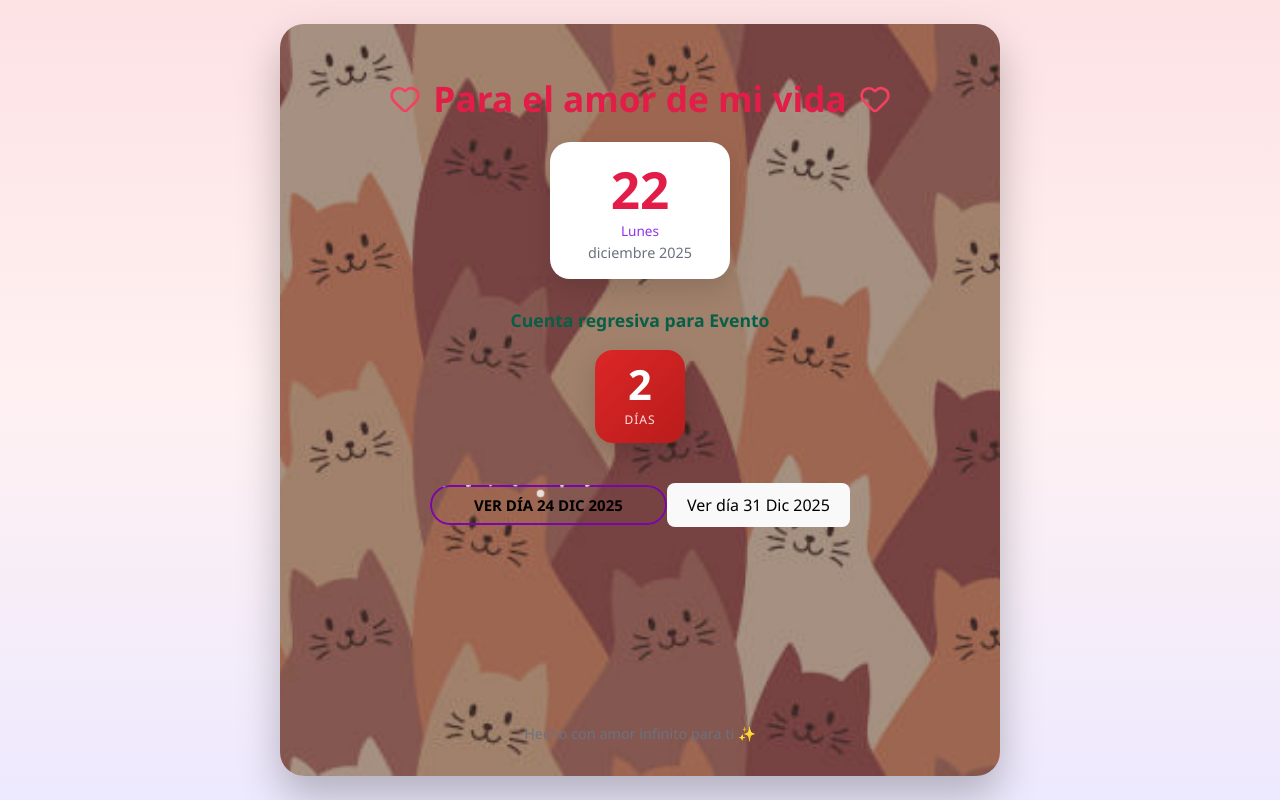
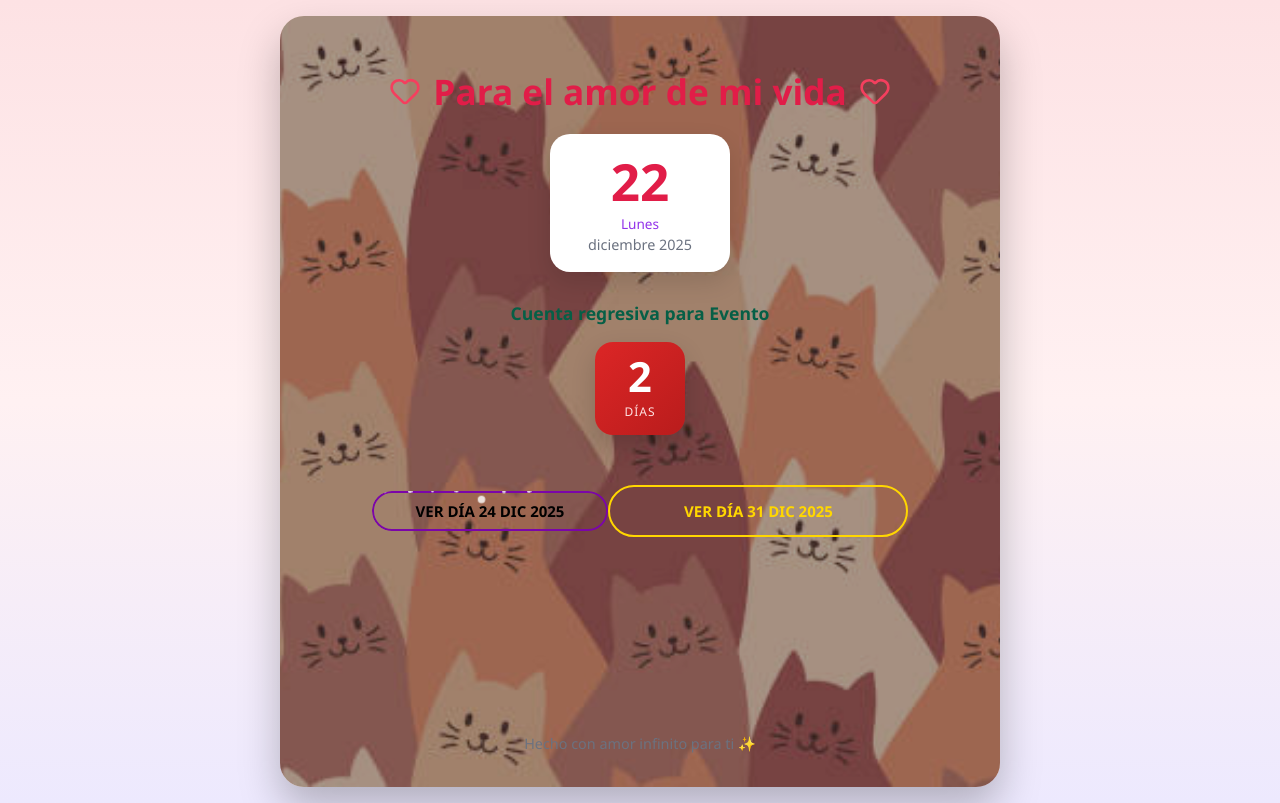
Before and after one commit to DanielAgVz/paginaAmor, a React (Vite) app: page / in a window 1280 px wide. Built offline with nearby package versions, Linux system fonts and the light colour scheme.

Commit message:
Chron: fin de año Botton

```diff
--- a/src/pages/Home.tsx
+++ b/src/pages/Home.tsx
@@ -7,7 +7,7 @@ import ChristmasCountdown from "../Funciones/ChristmasCountdown";
 
 import "../App.css";
 import "../styles/blobButton.css";
-import "../styles/bottonfindeaño.css";
+import "../styles/bottonfindeano.css";
 
 
 export default function Home() {
--- /dev/null
+++ b/src/styles/bottonfindeano.css
@@ -0,0 +1,84 @@
+/* ==========================
+   🔥 BOTÓN FIN DE AÑO
+========================== */
+
+.firework-btn {
+  position: relative;
+  margin-top: 10px;
+  width: 100%;
+  max-width: 300px;
+  padding: 14px 24px;
+
+  font-size: 15px;
+  font-weight: bold;
+  text-transform: uppercase;
+  color: #ffd700;
+
+  background: transparent;
+  border: 2px solid #ffd700;
+  border-radius: 30px;
+
+  cursor: pointer;
+  overflow: hidden;
+  z-index: 1;
+
+  transition: transform 0.3s ease, box-shadow 0.3s ease;
+}
+
+.firework-btn:hover {
+  transform: scale(1.05);
+  box-shadow: 0 0 25px rgba(255, 215, 0, 0.6);
+}
+
+/* 🎆 CONTENEDOR DE FUEGOS */
+.firework {
+  position: absolute;
+  inset: 0;
+  pointer-events: none;
+}
+
+/* 💥 PARTÍCULAS */
+.firework span {
+  position: absolute;
+  top: 50%;
+  left: 50%;
+  width: 4px;
+  height: 4px;
+  background: gold;
+  border-radius: 50%;
+  opacity: 0;
+
+  animation: firework-btn-explode 2s infinite ease-out;
+}
+
+/* Direcciones */
+.firework span:nth-child(1) { --x: -60; --y: -40; animation-delay: 0s; }
+.firework span:nth-child(2) { --x: -30; --y: -70; animation-delay: .2s; }
+.firework span:nth-child(3) { --x: 0;   --y: -80; animation-delay: .4s; }
+.firework span:nth-child(4) { --x: 30;  --y: -70; animation-delay: .6s; }
+.firework span:nth-child(5) { --x: 60;  --y: -40; animation-delay: .8s; }
+.firework span:nth-child(6) { --x: -70; --y: 0;   animation-delay: 1s; }
+.firework span:nth-child(7) { --x: 70;  --y: 0;   animation-delay: 1.2s; }
+.firework span:nth-child(8) { --x: 0;   --y: 70;  animation-delay: 1.4s; }
+
+/* 🎇 ANIMACIÓN */
+@keyframes firework-btn-explode {
+  0% {
+    opacity: 1;
+    transform: translate(-50%, -50%) scale(0);
+  }
+  70% {
+    opacity: 1;
+    transform: translate(
+      calc(-50% + var(--x) * 1px),
+      calc(-50% + var(--y) * 1px)
+    ) scale(1);
+  }
+  100% {
+    opacity: 0;
+    transform: translate(
+      calc(-50% + var(--x) * 1.3px),
+      calc(-50% + var(--y) * 1.3px)
+    ) scale(1.2);
+  }
+}
--- a/src/styles/bottonfindeaño.css
+++ /dev/null
@@ -1,118 +0,0 @@
-/* ==========================
-   PÁGINA FELIZ AÑO 🎆
-========================== */
-
-.newyear-page {
-  position: relative;
-  min-height: 100vh;
-  width: 100%;
-  background: radial-gradient(circle at top, #140022, #000);
-  display: flex;
-  align-items: center;
-  justify-content: center;
-  overflow: hidden;
-  padding: 24px;
-}
-
-/* 🎉 TÍTULO */
-.newyear-title {
-  position: relative;
-  z-index: 3;
-
-  color: #ffffff;
-  font-size: clamp(rem, 6vw, 4rem);
-  text-align: center;
-  line-height: 1.2;
-
-  text-shadow:
-    0 0 20px #ffeb3b,
-    0 0 40px #ff9800;
-}
-
-/* 🎆 CONTENEDORES */
-.fireworks {
-  position: absolute;
-  inset: 0;
-  pointer-events: none;
-}
-
-/* izquierda / derecha */
-.fireworks.left {
-  left: 0;
-}
-
-.fireworks.right {
-  right: 0;
-}
-
-/* 💥 PARTÍCULAS */
-.fireworks span {
-  position: absolute;
-  top: 50%;
-  left: 50%;
-  width: clamp(4px, 1vw, 6px);
-  height: clamp(4px, 1vw, 6px);
-  border-radius: 50%;
-  background: gold;
-  opacity: 0;
-  animation: firework-explode 2.5s infinite ease-out;
-}
-
-/* Direcciones + delays */
-.fireworks span:nth-child(1)  { --x: -80; --y: -60; animation-delay: 0s; }
-.fireworks span:nth-child(2)  { --x: -40; --y: -90; animation-delay: .3s; }
-.fireworks span:nth-child(3)  { --x: 0;   --y: -100; animation-delay: .6s; }
-.fireworks span:nth-child(4)  { --x: 40;  --y: -90; animation-delay: .9s; }
-.fireworks span:nth-child(5)  { --x: 80;  --y: -60; animation-delay: 1.2s; }
-.fireworks span:nth-child(6)  { --x: -100;--y: 0;   animation-delay: 1.5s; }
-.fireworks span:nth-child(7)  { --x: 100; --y: 0;   animation-delay: 1.8s; }
-.fireworks span:nth-child(8)  { --x: -80; --y: 60;  animation-delay: 2.1s; }
-.fireworks span:nth-child(9)  { --x: -40; --y: 90;  animation-delay: 2.4s; }
-.fireworks span:nth-child(10) { --x: 0;   --y: 100; animation-delay: 2.7s; }
-.fireworks span:nth-child(11) { --x: 40;  --y: 90;  animation-delay: 3s; }
-.fireworks span:nth-child(12) { --x: 80;  --y: 60;  animation-delay: 3.3s; }
-
-/* 🎇 Animación */
-@keyframes firework-explode {
-  0% {
-    opacity: 1;
-    transform: translate(-50%, -50%) scale(0);
-  }
-  70% {
-    opacity: 1;
-    transform: translate(
-      calc(-50% + var(--x) * 1px),
-      calc(-50% + var(--y) * 1px)
-    ) scale(1);
-  }
-  100% {
-    opacity: 0;
-    transform: translate(
-      calc(-50% + var(--x) * 1.4px),
-      calc(-50% + var(--y) * 1.4px)
-    ) scale(1.3);
-  }
-}
-
-/* ==========================
-   📱 MÓVILES
-========================== */
-@media (max-width: 600px) {
-  .newyear-title {
-    font-size: 2.2rem;
-  }
-
-  .fireworks span {
-    width: 4px;
-    height: 4px;
-  }
-}
-
-/* ==========================
-   📱 TABLETS
-========================== */
-@media (max-width: 900px) {
-  .newyear-title {
-    font-size: 3rem;
-  }
-}
```
